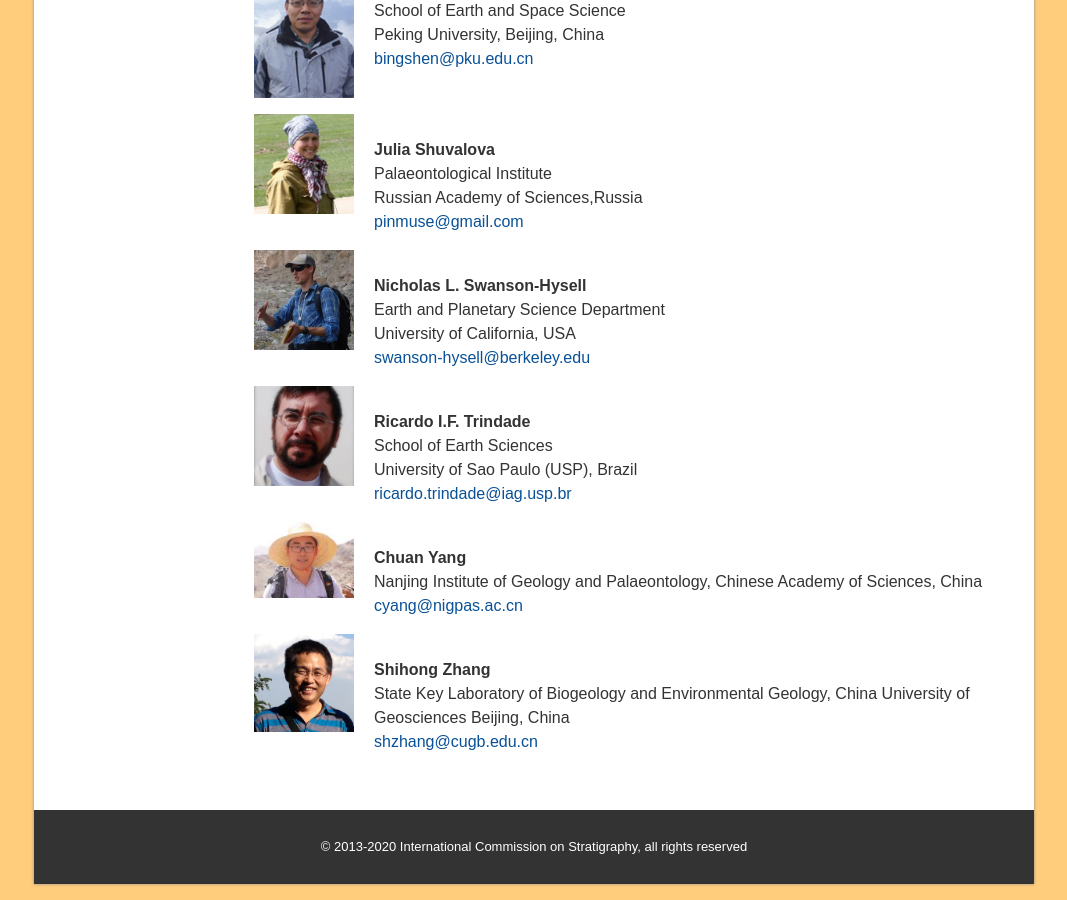
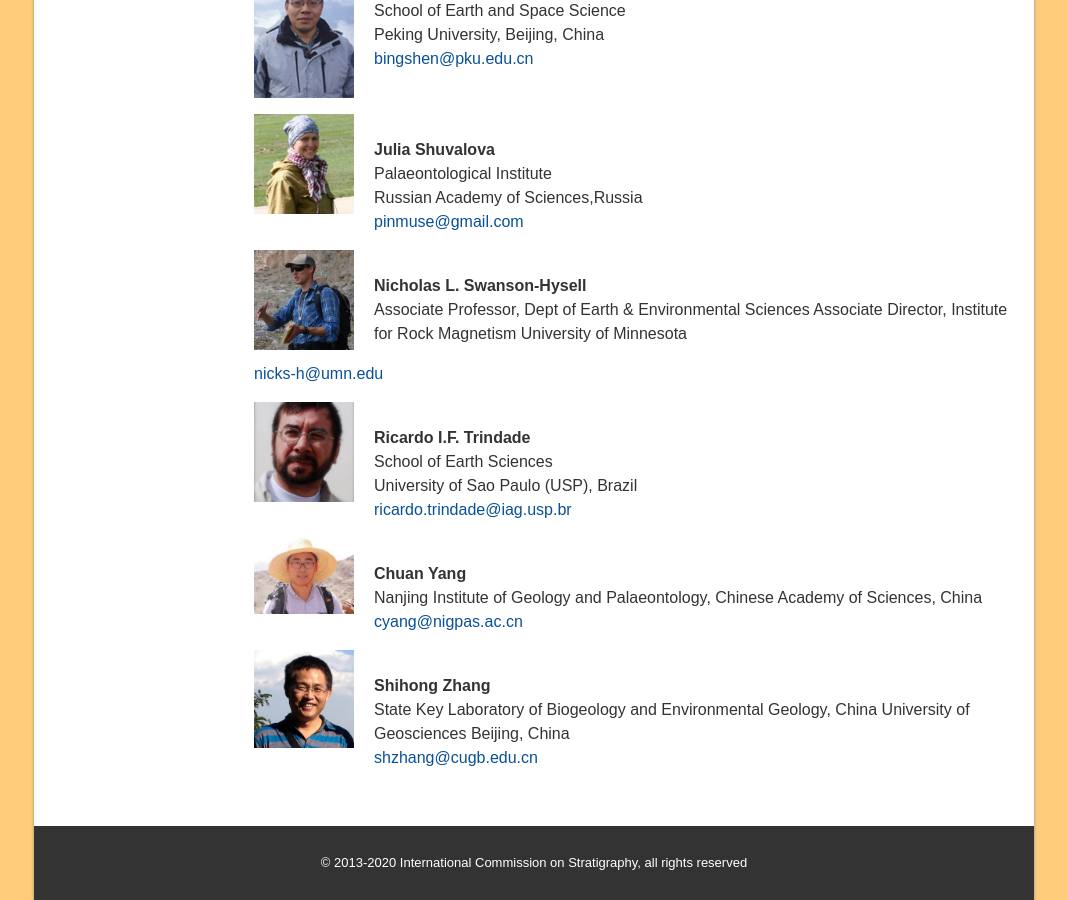
Before and after one commit to i-c-stratigraphy/subcommission-cryogenian, a Jekyll site: the page built from pages/members.md, in a window 1280 px wide and 900 px high, scrolled down 3118 px. Shown: the whole window, without its empty margins (106-1173 px from the left). Built offline with Jekyll 4.4.1, drawn with Linux system fonts in a browser that asks for light colours.

Commit message:
Update members.md

```diff
--- a/pages/members.md
+++ b/pages/members.md
@@ -122,9 +122,11 @@ Russian Academy of Sciences,Russia
 
 <a href="https://vcresearch.berkeley.edu/faculty/nicholas-swanson-hysell"><img src="images/person-swanson-hysell.jpg" style="width:100px; float:left; margin-right:20px;" /></a>
 **Nicholas L. Swanson-Hysell**
-Earth and Planetary Science Department
-University of California, USA
-<swanson-hysell@berkeley.edu>
+Associate Professor, Dept of Earth & Environmental Sciences
+Associate Director, Institute for Rock Magnetism
+University of Minnesota
+
+<nicks-h@umn.edu>
 
 <a href="https://www.researchgate.net/profile/Ricardo-Trindade"><img src="images/person-Trindade.jpg" style="width:100px; float:left; margin-right:20px;" /></a>
 **Ricardo I.F. Trindade**
```
